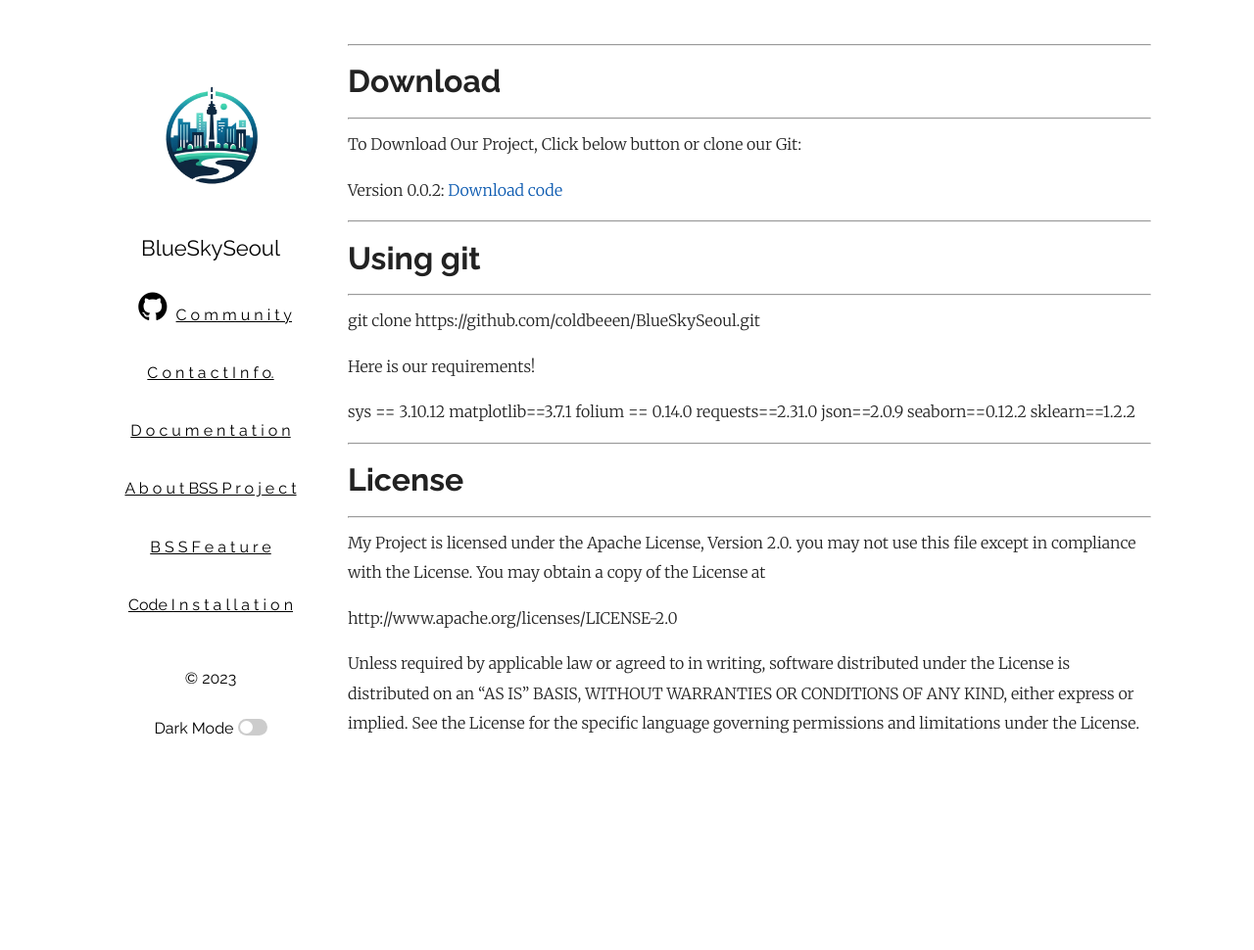
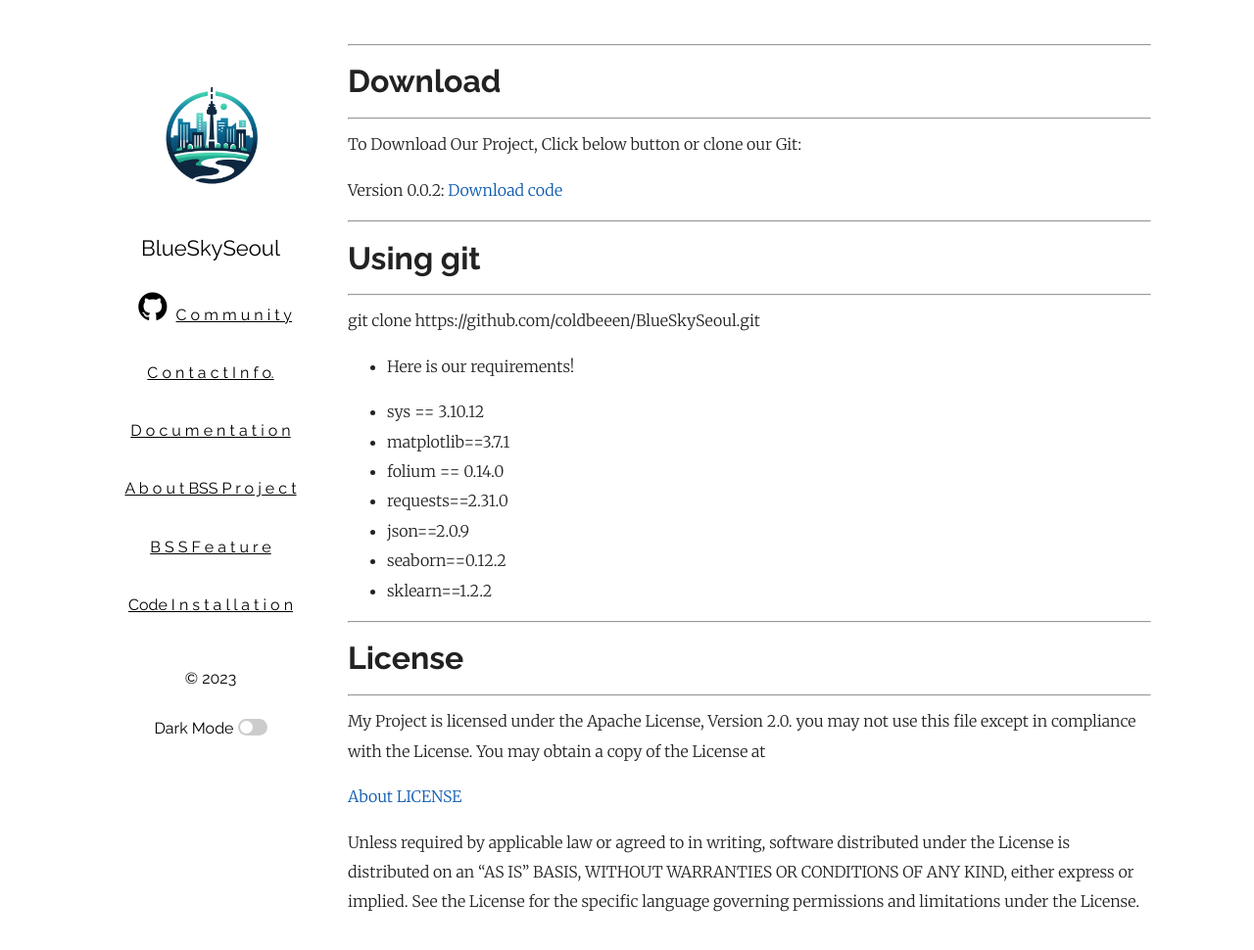
Before and after one commit to ss7622/ss7622.github.io, a Jekyll site: the page built from Installation.markdown, in a window 1280 px wide and 981 px high. Shown: the top 970 px of the window at 98% size. Built offline with Jekyll 4.4.1, drawn with Linux system fonts in a browser that asks for light colours.

Commit message:
Update Installation.markdown

```diff
--- a/Installation.markdown
+++ b/Installation.markdown
@@ -9,7 +9,7 @@ permalink: /Installation/
 ---
 To Download Our Project, Click below button or clone our Git:
 
-Version 0.0.2: <a href= "./code/BlueSkySeoulCode_v0.0.2.ipynb" download="BlueSkySeoulCode_v0.0.2.ipynb">Download code</a>
+Version 0.0.2: <a href= "./code/BlueSkySeoulCode_v0.0.2.ipynb" download="./code/BlueSkySeoulCode_v0.0.2.ipynb">Download code</a>
 
 
 
@@ -19,15 +19,15 @@ Version 0.0.2: <a href= "./code/BlueSkySeoulCode_v0.0.2.ipynb" download="BlueSky
 
 git clone https://github.com/coldbeeen/BlueSkySeoul.git
 
-Here is our requirements!
+* Here is our requirements!
 
-sys == 3.10.12
-matplotlib==3.7.1
-folium == 0.14.0
-requests==2.31.0
-json==2.0.9
-seaborn==0.12.2
-sklearn==1.2.2
+- sys == 3.10.12
+- matplotlib==3.7.1
+- folium == 0.14.0
+- requests==2.31.0
+- json==2.0.9
+- seaborn==0.12.2
+- sklearn==1.2.2
 
 
 
@@ -38,7 +38,7 @@ My Project is licensed under the Apache License, Version 2.0.
 you may not use this file except in compliance with the License.
 You may obtain a copy of the License at
 
-   http://www.apache.org/licenses/LICENSE-2.0
+   [About LICENSE](http://www.apache.org/licenses/LICENSE-2.0)
 
 Unless required by applicable law or agreed to in writing, software
 distributed under the License is distributed on an "AS IS" BASIS,
```
